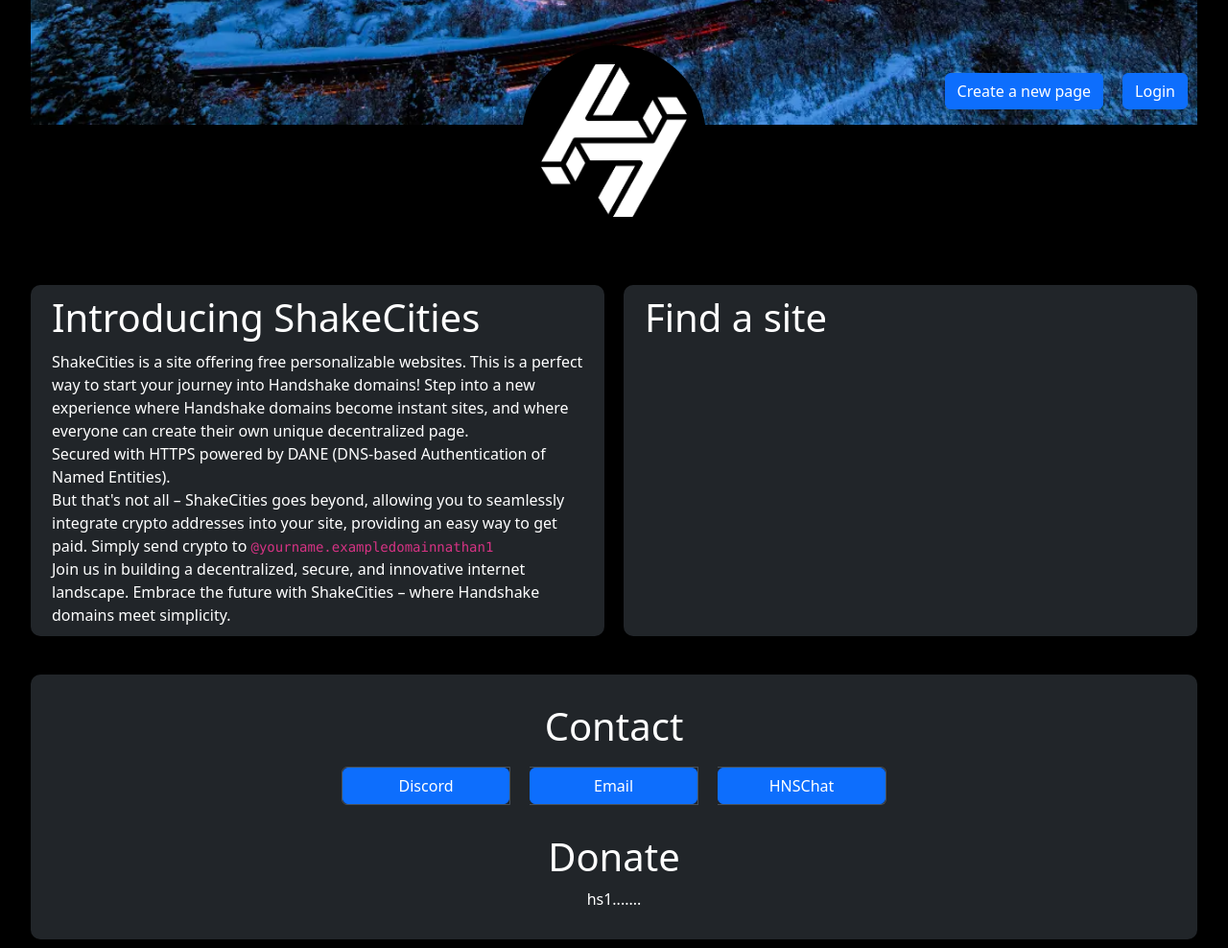
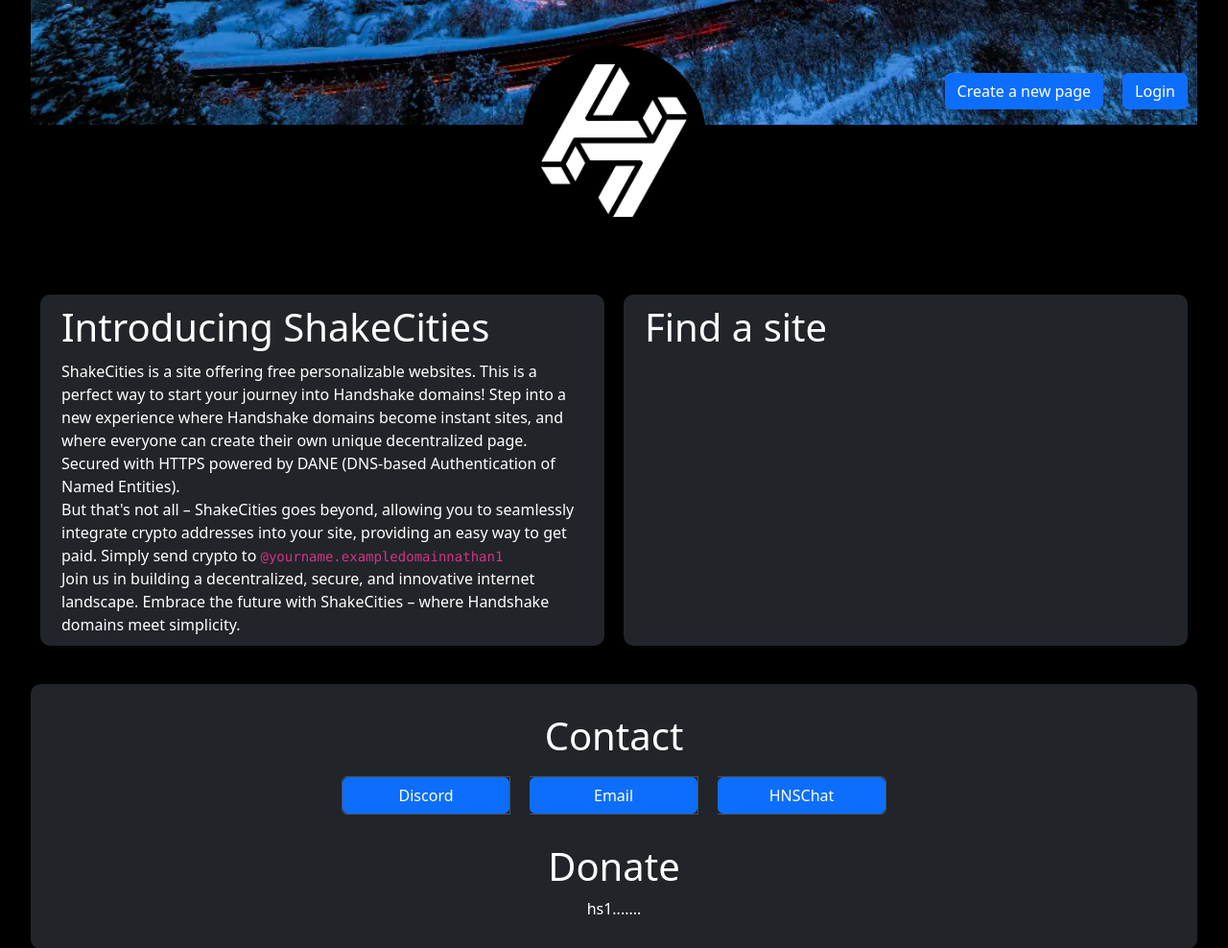
Before and after one commit to Nathanwoodburn/shakecities, a Flask app: page / in a window 1280 px wide. Shown: the top 988 px of the page at 96% size. Run offline with Flask 3, Linux system fonts and the light colour scheme; data that the repository does not hold is empty; parts of the project's set-up code (start-up, migrations or seed data) failed here and were passed over; some libraries are stand-ins or nearby versions.

Commit message:
fix: Home screen spacing

```diff
--- a/templates/index.html
+++ b/templates/index.html
@@ -31,11 +31,11 @@
     </section>
     <section style="margin-top: 10px;">
         <div class="row" style="margin: 0px;">
-            <div class="col" style="background: var(--bs-body-color);margin-right: 10px;border-radius: 10px;">
+            <div class="col" style="background: var(--bs-body-color);margin-right: 10px;border-radius: 10px;margin-top: 10px;margin-left: 10px;">
                 <h1 style="margin: 10px;">Introducing ShakeCities</h1>
                 <p style="margin: 10px;">ShakeCities is a site offering free personalizable&nbsp;websites. This is a perfect way to start your journey into Handshake domains! Step into a new experience where Handshake domains become instant sites, and where everyone can create their own unique decentralized page.<br>Secured with HTTPS powered by DANE (DNS-based Authentication of Named Entities).<br>But that's not all – ShakeCities goes beyond, allowing you to seamlessly integrate crypto addresses into your site, providing an easy way to get paid. Simply send crypto to <code>@yourname.{{CITY_DOMAIN}}</code><br>Join us in building a decentralized, secure, and innovative internet landscape. Embrace the future with ShakeCities – where Handshake domains meet simplicity.</p>
             </div>
-            <div class="col" style="background: var(--bs-body-color);margin-left: 10px;border-radius: 10px;">
+            <div class="col" style="background: var(--bs-body-color);margin-left: 10px;border-radius: 10px;margin-top: 10px;margin-right: 10px;">
                 <h1 style="margin: 10px;">Find a site</h1>
                 <p style="margin: 10px;font-size: 20px;">{{random_sites|safe}}</p>
             </div>
```
